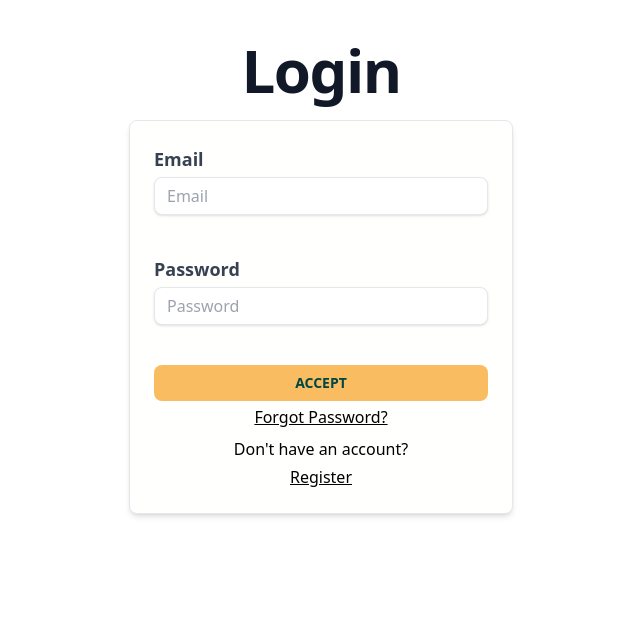
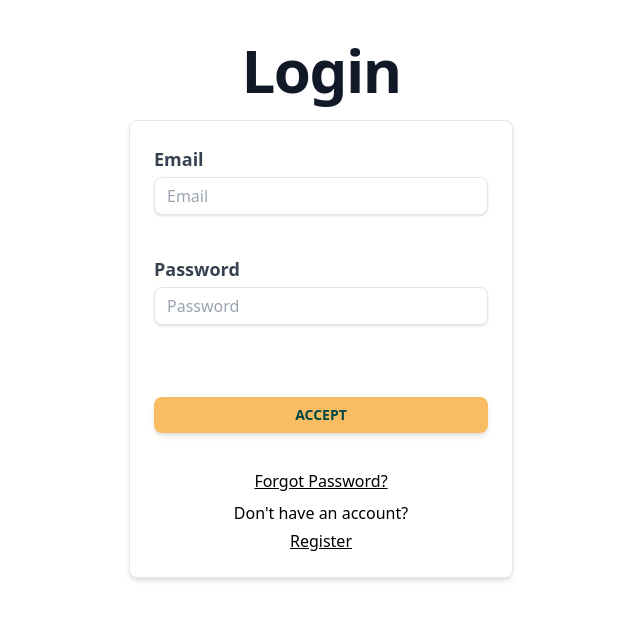
Before and after one commit to siprem10/grupo-03-undefined-FRONTEND, a React (Vite) app: page /login in a window 1280 px wide. Shown: the top 620 px of the page, without its empty margins (319-959 px from the left). Built offline with nearby package versions, Linux system fonts and the light colour scheme.

Commit message:
feat: :lipstick: Small changes to BaseButton

```diff
--- a/src/Components/BaseButton/BaseButton.jsx
+++ b/src/Components/BaseButton/BaseButton.jsx
@@ -1,19 +1,19 @@
 export default function BaseButton({ text, color, onClick, disabled }) {
-
   function getClassName() {
     const background = {
-            secondaryButton: "secondaryButton",
-            default: "primaryButton"
-        }
+      secondaryButton: 'secondaryButton',
+      default: 'primaryButton'
+    };
     return background[color] ?? [background.default];
   }
 
   return (
-        <button className={getClassName()}
+    <button
+      className={`${getClassName()} hover:opacity-80 text-white p-3 rounded-md my-8 shadow-md`}
       type="submit"
       onClick={onClick}
       disabled={disabled ? disabled : false}>
-            {text ? text : "Accept"}
+      {text ? text : 'Accept'}
     </button>
-    )
+  );
 }
```
Lines whose indentation alone changed are shown as unchanged.
